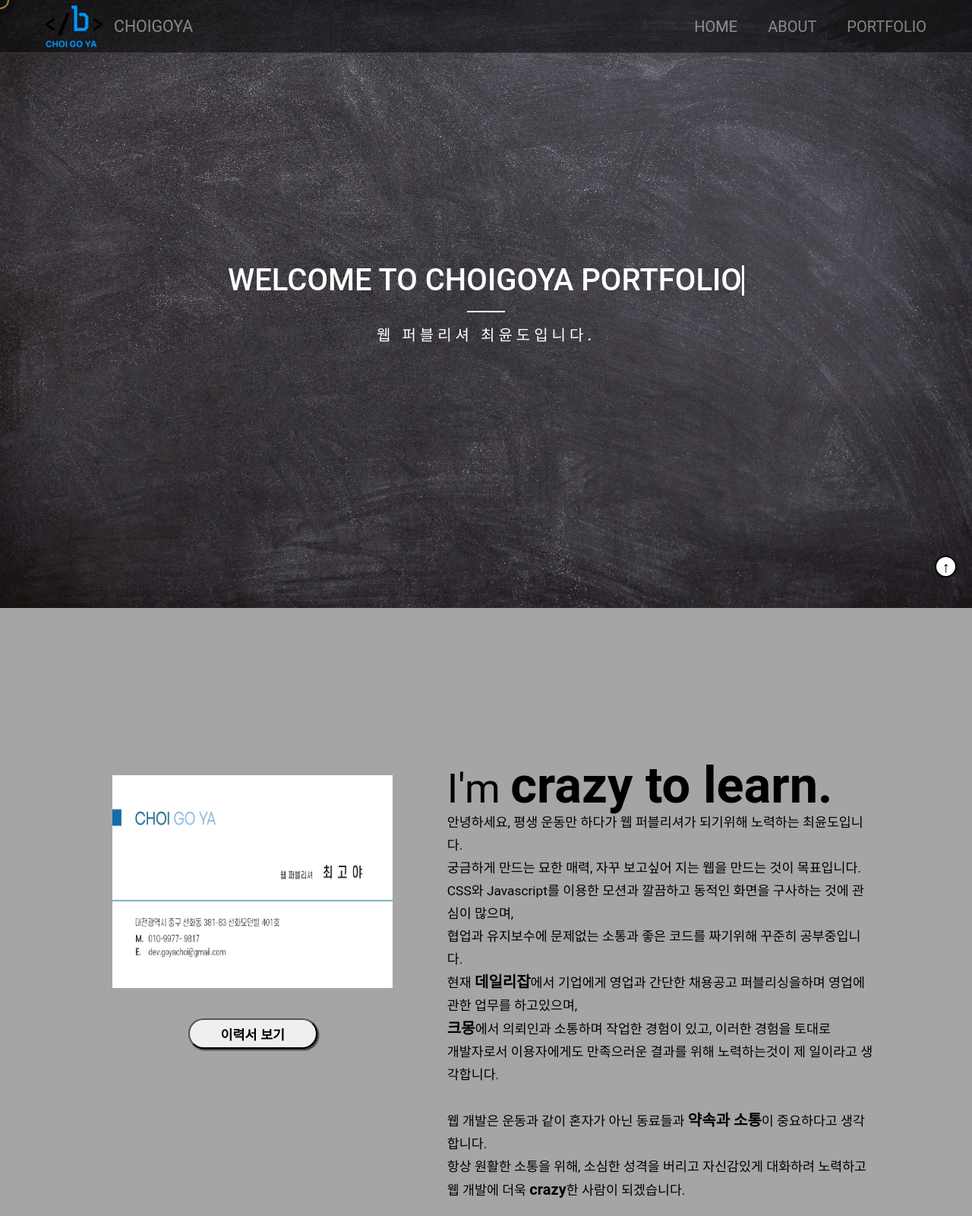
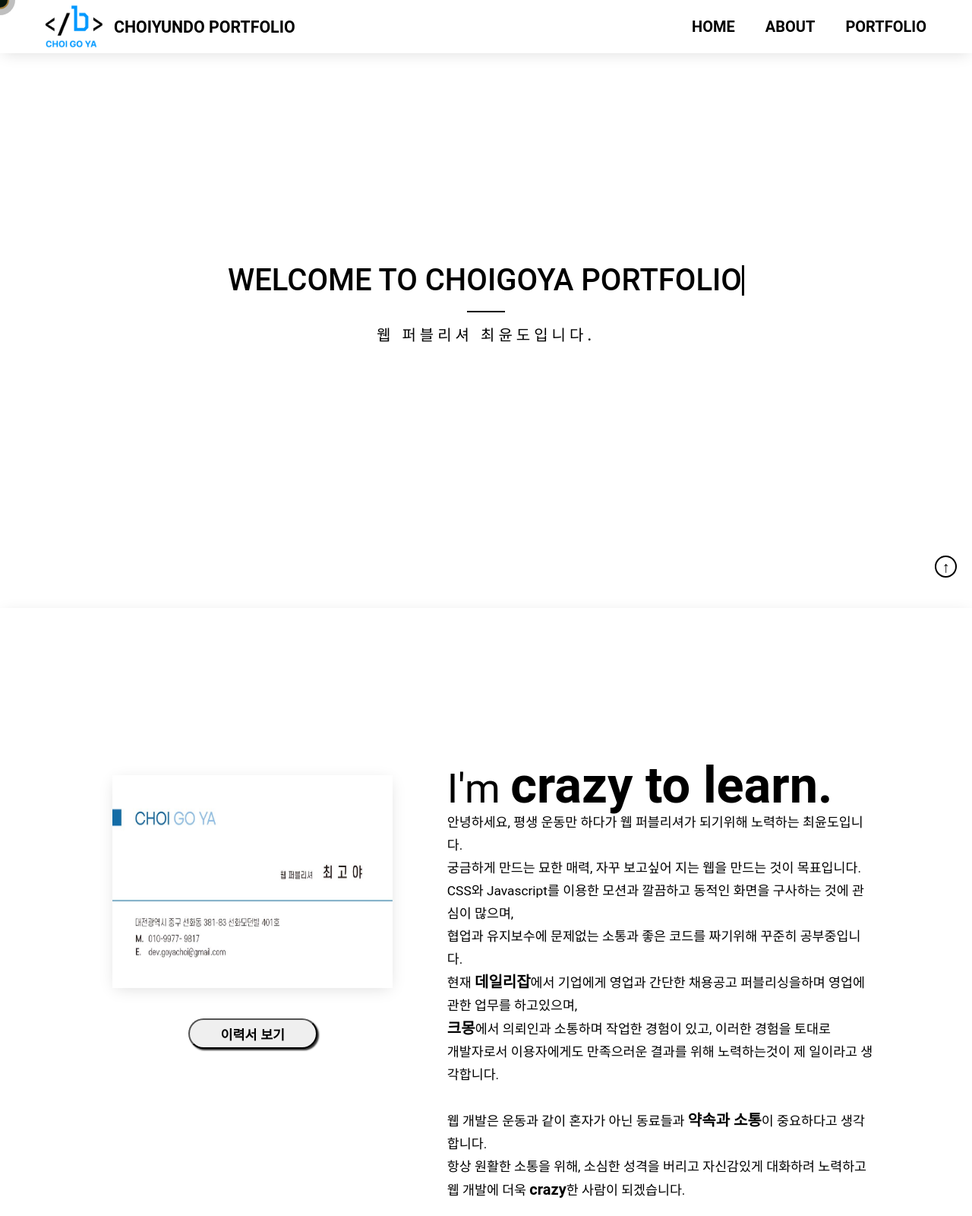
Before and after one commit to goyach0i/portfolio.io, a plain HTML site: page index.html in a window 1280 px wide. Shown: the top 1600 px of the page at 76% size. Drawn offline with Linux system fonts and the light colour scheme.

Commit message:
background color change

```diff
--- a/css/frame.css
+++ b/css/frame.css
@@ -26,12 +26,11 @@
   width: 100%;
   height: 70px;
   position: fixed;
-  z-index: 1;
-  padding: 0px 0;
-  background: rgba(0, 0, 0, 0.5);
+  z-index: 999;
+  background-color: #fff;
+  box-shadow: 0 4px 20px -4px #dbdbdb;
   box-sizing: border-box;
   transition: background-color 0.3s ease 0s, height 0.3s ease 0s;
-  border-bottom: 1px solid #404040;
   font: 20px 'Source Sans Pro', sans-serif;
 }
 .header-inner {
@@ -57,10 +56,8 @@
   align-items: center;
   justify-content: space-between;
   font-size: 16pt;
-  color: #ffffff79;
-}
-.logo a:hover {
-  color: #fff;
+  color: #000;
+  font-weight: 600;
 }
 .logoBox {
   width: 80px;
@@ -73,10 +70,6 @@
   background: no-repeat url(../images/goyaLogo1.png);
   background-size: cover;
   transition: 0.2s ease-in-out;
-}
-.logo a:hover .logo-img {
-  background: no-repeat url(../images/goyaLogo2.png);
-  background-size: cover;
 }
 /* 메뉴 */
 header nav {
@@ -95,10 +88,8 @@
   padding: 16px 20px;
 }
 header .nav li a {
-  color: #ffffff79;
-}
-header .nav li a:hover {
-  color: #fff;
+  color: #000;
+  font-weight: 600;
 }
 /* 반응형 */
 
@@ -122,7 +113,7 @@
 @media screen and (max-width: 768px) {
   #header {
     height: auto;
-    background: rgba(0, 0, 0, 0.8);
+    background-color: #fff;
   }
   .header-inner {
     width: 90%;
@@ -131,13 +122,10 @@
     align-items: center;
   }
   header .nav li a {
-    color: #fff;
-  }
-  .logo a {
-    color: #fff;
+    color: #000;
   }
   .logo a .logo-img {
-    background: no-repeat url(../images/goyaLogo2.png);
+    background: no-repeat url(../images/goyaLogo1.png);
     background-size: cover;
   }
 }
--- a/css/style.css
+++ b/css/style.css
@@ -1,11 +1,11 @@
-
 /* 배너 */
 #home {
   width: 100%;
   height: 100vh;
   min-height: 550px;
   padding: 0;
-  background-image: url(../images/main_backgroud1.jpg);
+  box-shadow: 0 4px 20px -4px #dbdbdb;
+  background-color: #fff;
   background-size: cover;
   background-attachment: fixed;
   position: relative;
@@ -24,9 +24,9 @@
 }
 #home .home-inner span {
   font-size: 40px;
-  color: #fff;
+  color: #000;
   font-weight: 500;
-  border-right: 3px solid #fff;
+  border-right: 3px solid #000;
   animation: blink 1s infinite, typing 2s steps(30);
   white-space: nowrap;
   overflow: hidden;
@@ -48,13 +48,13 @@
   width: 50px;
   height: 2px;
   display: block;
-  background: #fff;
+  background: #000;
   border: 0;
   margin-top: 20px;
   margin-bottom: 20px;
 }
 #home .home-inner p {
-  color: #fff;
+  color: #000;
   letter-spacing: 5px;
   font-size: 20px;
   font-weight: 500;
@@ -63,6 +63,10 @@
 #about {
   width: 100%;
   height: 100vh;
+  background-color: #fff;
+  box-shadow: 0 4px 20px -4px #dbdbdb;
+  position: relative;
+  z-index: 1;
   display: flex;
   justify-content: center;
   align-items: center;
@@ -85,8 +89,9 @@
 #about .intro .profile-img img {
   width: 90%;
   height: 70%;
+  box-shadow: 0 4px 20px -4px #dbdbdb;
 }
-#about .intro .profile-img button{
+#about .intro .profile-img button {
   width: 170px;
   height: 40px;
   font-size: 13pt;
@@ -101,6 +106,7 @@
   display: flex;
   flex-direction: column;
   justify-content: space-around;
+  background-color: #fff;
 }
 #about .intro .aboutMe h3 {
   font-size: 40pt;
@@ -124,7 +130,7 @@
   width: 100%;
   height: 100vh;
   padding: 50px 0;
-  background-color: rgb(165 165 165);
+  background-color: #fff;
   display: flex;
   flex-direction: column;
   justify-content: center;
--- a/index.html
+++ b/index.html
@@ -28,7 +28,7 @@
               <div class="logoBox">
                 <div class="logo-img"></div>
               </div>
-              CHOIGOYA
+              CHOIYUNDO PORTFOLIO
             </a>
           </div>
           <nav>
```
Also changed, not shown: images/favicon-32x32.png (added).
